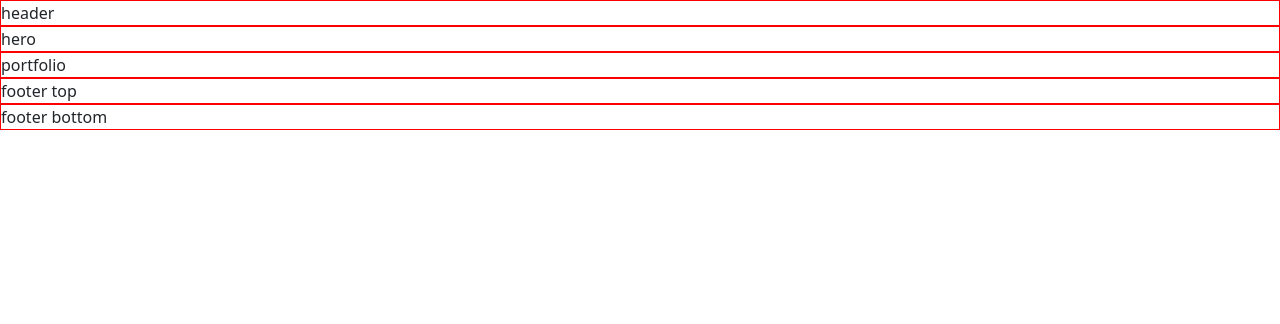
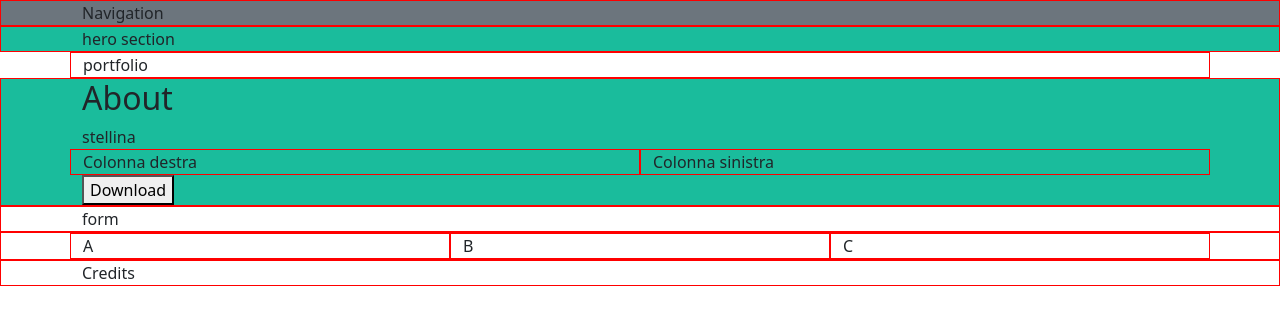
Before and after one commit to DavideBernasconi13/html-css-bootstrap-freelancer, a plain HTML site: page index.html in a window 1280 px wide. Drawn offline with nearby package versions, Linux system fonts and the light colour scheme.

Commit message:
structure html page

```diff
--- a/index.html
+++ b/index.html
@@ -12,27 +12,55 @@
 
 <body>
     <!-- Header section -->
-    <header class="debug">
-        header
+    <header class="debug bg-secondary">
+        <nav class="container">
+            Navigation
+        </nav>
     </header>
 
     <!-- Main section -->
     <main>
-        <section id="hero" class="debug">
-            hero
+        <section id="hero" class="even debug">
+            <div class="container">
+                hero section
+            </div>
         </section>
-        <section id="portfolio" class="debug">
+        <section id="portfolio" class="container debug">
             portfolio
+        </section>
+        <section id="about" class="even debug">
+            <div class="container">
+                <h2>About</h2>
+                <div>stellina</div>
+                <div class="row">
+                    <div class="col-sm-12 col-md-6 debug">Colonna destra</div>
+                    <div class="col-sm-12 col-md-6 debug">Colonna sinistra</div>
+                </div>
+                <button>Download</button>
+            </div>
+        </section>
+        <section id="contact" class="debug">
+            <div class="container">
+                form
+            </div>
         </section>
     </main>
 
     <!-- Footer section -->
     <footer>
         <div class="footer-top debug">
-            footer top
+            <div class="container">
+                <div class="row">
+                    <div class="col-sm-12 col-md-4 debug">A</div>
+                    <div class="col-sm-12 col-md-4 debug">B</div>
+                    <div class="col-sm-12 col-md-4 debug">C</div>
+                </div>
+            </div>
         </div>
         <div class="footer-bottom debug">
-            footer bottom
+            <div class="container">
+                Credits
+            </div>
         </div>
     </footer>
 
--- a/style/style.css
+++ b/style/style.css
@@ -4,3 +4,7 @@
 .debug {
     border: 1px solid red;
 }
+
+.even {
+    background-color: #1ABC9C;
+}
```
